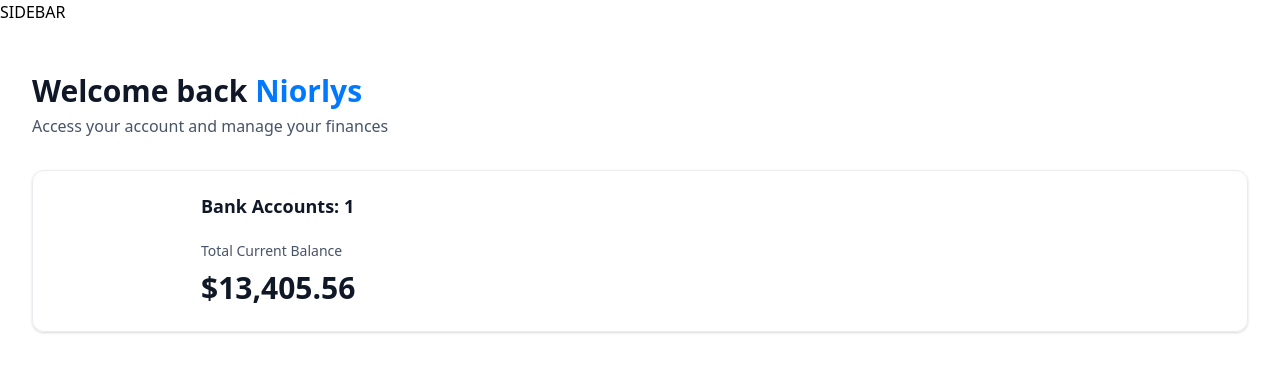
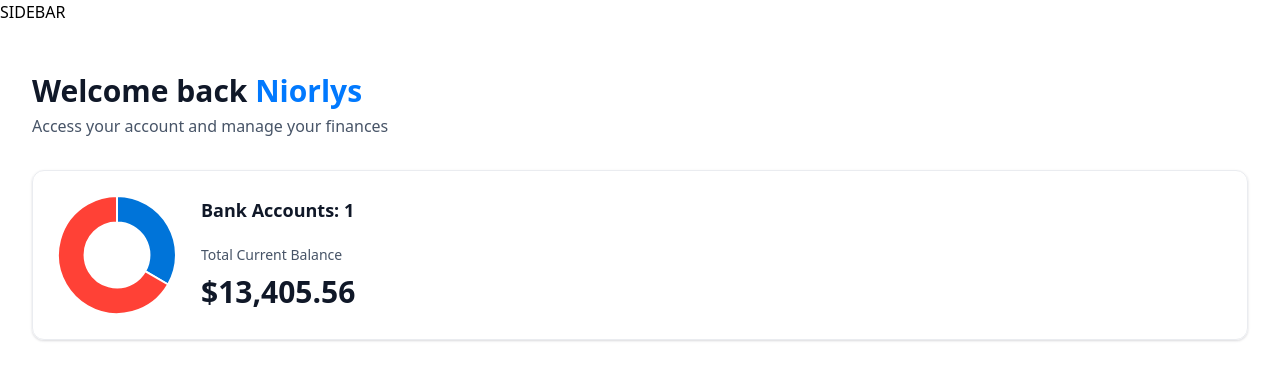
Before and after one commit to Niorlys/easy-bank, a Next.js app in the folder eb-app/: page / in a window 1280 px wide. Shown: the top 380 px of the page. Built offline with nearby package versions, Linux system fonts and the light colour scheme.

Commit message:
Added doughnut chart

```diff
--- a/eb-app/components/BalanceBox.tsx
+++ b/eb-app/components/BalanceBox.tsx
@@ -1,11 +1,13 @@
 
 import CountUpAnimation from '@/components/CountUpAnimation'
+import DoughnutChart from '@/components/DoughnutChart'
+
 
 const balance_box = ({accounts=[], totalBanks, totalCurrentBalance}: TotlaBalanceBoxProps) => {
   return (
     < section className="total-balance">
       <div className="total-balance-chart">
-        {/* Doughnut Chart */}
+        <DoughnutChart accounts={accounts} />
       </div>
       <div className="flex flex-col gap-6">
         <h2 className="header-2">
--- /dev/null
+++ b/eb-app/components/DoughnutChart.tsx
@@ -0,0 +1,33 @@
+'use client'
+
+import {Chart as ChartJS, ArcElement, Tooltip, Legend}
+from 'chart.js'
+import {Doughnut} from 'react-chartjs-2'
+
+
+ChartJS.register(ArcElement, Tooltip, Legend)
+
+const DoughnutChart = ({accounts}: DoughnutChartProps) => {
+  const data = {
+    labels: ['Bank 1', 'Bank 2', ], //accounts.map((account) => account.name),
+    datasets: [{
+      label: 'Banks',
+      data: [100, 200], //accounts.map((account) => account.currentBalance),
+      backgroundColor: ['#0074D9', '#FF4136'],
+    }]
+  }
+  return <Doughnut data={data}
+  options={
+    {
+    cutout : '55%',
+    plugins : {
+        legend: {
+            display: false,
+          },
+    }
+    }
+  }
+   />
+}
+
+export default DoughnutChart
```
